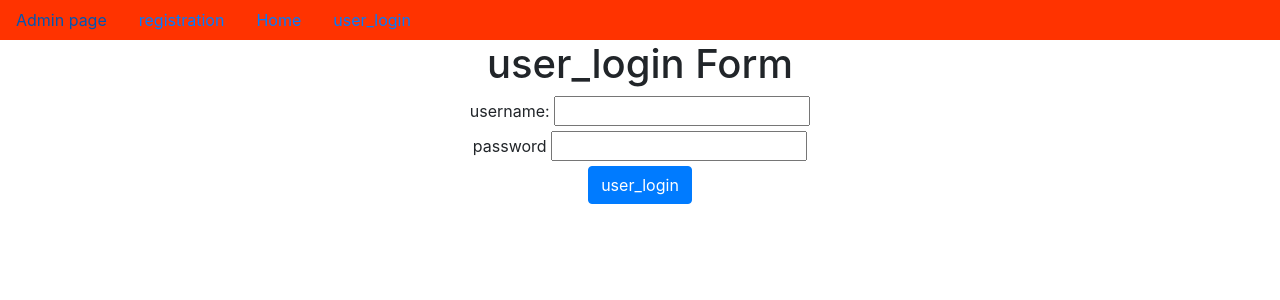
After one commit to Narendra5907/project41_User_Regestration_Email_Sending, a Django app: page /user_login/ in a window 1280 px wide. The commit adds this page. Shown: the top 300 px of the page. Run offline with Django 4.2, Linux system fonts and the light colour scheme.

Commit message:
first commit

```diff
--- a/app/views.py
+++ b/app/views.py
@@ -1,8 +1,19 @@
 from django.shortcuts import render
 from django.http import HttpResponse
 from django.core.mail import send_mail
+from app.forms import *
+from app.models import *
+from django.http import HttpResponseRedirect
+from django.contrib.auth import authenticate,login,logout
+from django.urls import reverse
+from django.contrib.auth.decorators import login_required
+
 # Create your views here.
-from app.forms import *
+
+
+
+
+
 def registration(request):
     ufo=UserForm()
     pfo=ProfileForm()
@@ -19,6 +30,8 @@ def registration(request):
             NSPO=pfd.save(commit=False)
             NSPO.username=NSUO
             NSPO.save()
+
+
             send_mail('subject',
             'Registration is succcessful',
             'knarendrakumar9642@gmail.com',
@@ -28,3 +41,35 @@ def registration(request):
         else:
             return HttpResponse('the data is not valid')
     return render(request,'registration.html',d)
+
+
+
+
+
+
+
+def Home(request):
+    if request.session.get('username'):
+        username=request.session.get('username')
+        d={'username':username}
+        return render(request,'Home.html',d)
+    return render(request,'Home.html')
+
+def user_login(request):
+    if request.method=='POST':
+        username=request.POST['username']
+        password=request.POST['password']
+        AUO=authenticate(username=username,password=password)
+        if AUO and AUO.is_active:
+            login(request,AUO)
+            request.session['username']=username
+            return HttpResponseRedirect(reverse('Home'))
+        else:
+            return HttpResponse('Invalid username or password')
+    return render(request,'user_login.html')
+
+
+@login_required
+def user_logout(request):
+    logout(request)
+    return HttpResponseRedirect(reverse('Home'))
--- a/project41/urls.py
+++ b/project41/urls.py
@@ -22,4 +22,7 @@ from app.views import *
 urlpatterns = [
     path('admin/', admin.site.urls),
     path('registration/',registration,name='registration'),
+    path('Home/',Home,name='Home'),
+    path('user_login/',user_login,name='user_login'),
+    path('user_logout/',user_logout,name='user_logout'),
 ]+static(settings.MEDIA_URL,document_root=settings.MEDIA_ROOT)
--- /dev/null
+++ b/templates/Dummy.html
@@ -0,0 +1,58 @@
+<!doctype html>
+<html lang="en">
+  <head>
+    <!-- Required meta tags -->
+    <meta charset="utf-8">
+    <meta name="viewport" content="width=device-width, initial-scale=1, shrink-to-fit=no">
+
+    <!-- Bootstrap CSS -->
+    <link rel="stylesheet" href="https://cdn.jsdelivr.net/npm/bootstrap@4.6.2/dist/css/bootstrap.min.css" integrity="sha384-xOolHFLEh07PJGoPkLv1IbcEPTNtaed2xpHsD9ESMhqIYd0nLMwNLD69Npy4HI+N" crossorigin="anonymous">
+    {% block title %}
+       <title>Dummy</title>
+    {% endblock %}
+
+  </head>
+  <body>
+     <nav class="nav" style="background-color: rgb(255, 51, 0);">
+        <a href='{% url "admin:index" %}' class="nav-link">Admin page</a>
+        <a href='{% url "registration" %}' class="nav-link">registration</a>
+        <a href='{% url "Home" %}' class="nav-link">Home</a>
+
+
+
+
+      {% if user.is_authenticated %}
+      <a href="{% url 'user_logout' %}" class="nav-link">user_logout</a>
+      {% else %}
+      <a href="{% url 'user_login' %}" class="nav-link">user_login</a>
+      {% endif %}
+
+
+
+
+
+
+
+
+
+
+
+     </nav>
+
+
+    <!-- Optional JavaScript; choose one of the two! -->
+
+    <!-- Option 1: jQuery and Bootstrap Bundle (includes Popper) -->
+    <script src="https://cdn.jsdelivr.net/npm/jquery@3.5.1/dist/jquery.slim.min.js" integrity="sha384-DfXdz2htPH0lsSSs5nCTpuj/zy4C+OGpamoFVy38MVBnE+IbbVYUew+OrCXaRkfj" crossorigin="anonymous"></script>
+    <script src="https://cdn.jsdelivr.net/npm/bootstrap@4.6.2/dist/js/bootstrap.bundle.min.js" integrity="sha384-Fy6S3B9q64WdZWQUiU+q4/2Lc9npb8tCaSX9FK7E8HnRr0Jz8D6OP9dO5Vg3Q9ct" crossorigin="anonymous"></script>
+
+    <!-- Option 2: Separate Popper and Bootstrap JS -->
+    <!--
+    <script src="https://cdn.jsdelivr.net/npm/jquery@3.5.1/dist/jquery.slim.min.js" integrity="sha384-DfXdz2htPH0lsSSs5nCTpuj/zy4C+OGpamoFVy38MVBnE+IbbVYUew+OrCXaRkfj" crossorigin="anonymous"></script>
+    <script src="https://cdn.jsdelivr.net/npm/popper.js@1.16.1/dist/umd/popper.min.js" integrity="sha384-9/reFTGAW83EW2RDu2S0VKaIzap3H66lZH81PoYlFhbGU+6BZp6G7niu735Sk7lN" crossorigin="anonymous"></script>
+    <script src="https://cdn.jsdelivr.net/npm/bootstrap@4.6.2/dist/js/bootstrap.min.js" integrity="sha384-+sLIOodYLS7CIrQpBjl+C7nPvqq+FbNUBDunl/OZv93DB7Ln/533i8e/mZXLi/P+" crossorigin="anonymous"></script>
+    -->
+    {% block body_block %}
+    {% endblock %}
+  </body>
+</html>
--- /dev/null
+++ b/templates/user_login.html
@@ -0,0 +1,32 @@
+{% extends 'Dummy.html' %}
+{% block title %}
+    <title>user_login</title>
+{% endblock %}
+
+{% block body_block %}
+<center>
+        <h1>user_login Form</h1>
+
+        <form method="POST">
+
+            {% csrf_token %}
+
+            <label for="username">username:</label>
+            <input type="text" name="username" id="username"><br>
+
+            <label for="password">password</label>
+            <input type="password" name="password" id="password"><br>
+
+            <input type="submit" value="user_login" class="btn btn-primary">
+
+
+
+
+
+
+
+
+        </form>
+</center>
+
+{% endblock %}
```
Also changed, not shown: templates/Home.html (added, +26 -0 lines), templates/registration.html (+7 -1 lines), db.sqlite3, media/pp/IMG_20230131_102105_ceCux1N.jpg (added).
